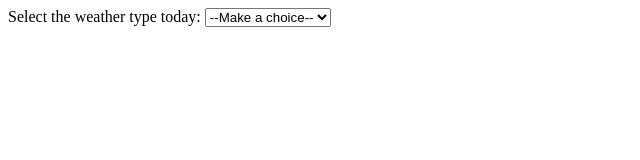
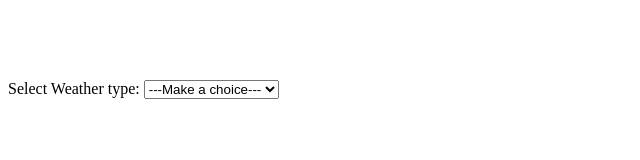
Before and after one commit to nsunny03/DropDown-WeatherForeCast-JS, a plain HTML site: page Index.html in a window 1280 px wide. Shown: the whole page, without its empty margins (0-640 px from the left). Drawn offline with Linux system fonts and the light colour scheme.

Commit message:
Update Index.html

```diff
--- a/Index.html
+++ b/Index.html
@@ -6,17 +6,23 @@
   <script src="main.JS"></script>
   <title>JS Bin</title>
 </head>
-<body>
-<label for="weather">Select the weather type today: </label>
-<select id="weather">
-  <option value="">--Make a choice--</option>
-  <option value="sunny">Sunny</option>
-  <option value="rainy">Rainy</option>
-  <option value="snowing">Snowing</option>
-  <option value="overcast">Overcast</option>
-</select>
+<body><br>
+  <br>
+  <br>
+  <br>
+
+  <label for="weather"> Select Weather type:  </label>
+
+  <select name="" id="weather">
+    <option value="">---Make a choice---</option>
+    <option value="rainy">Rainy</option>
+    <option value="sunny">Sunny</option>
+    <option value="snowing">Snowing</option>
+    <option value="overcast">Over Cast</option>
+  </select>
 
 
-<p></p>
+  <p></p>
+
 </body>
 </html>
```
